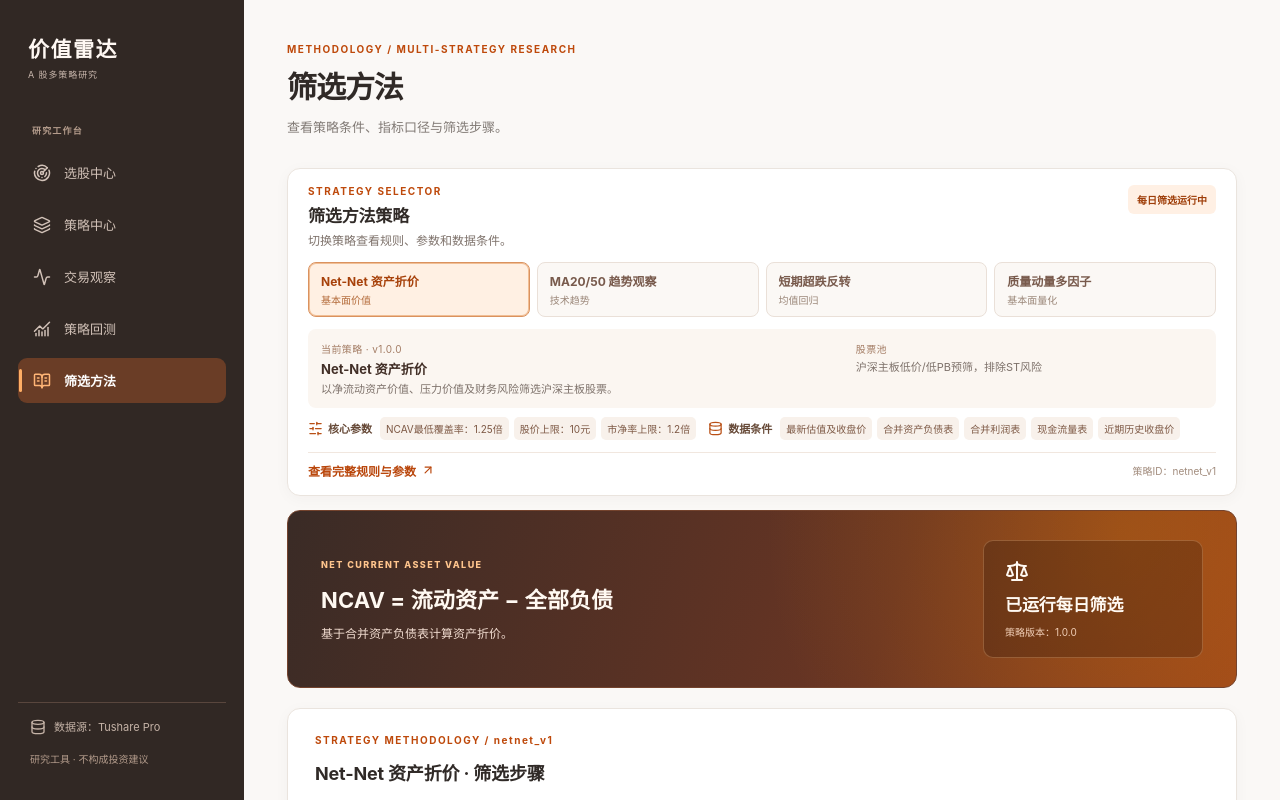
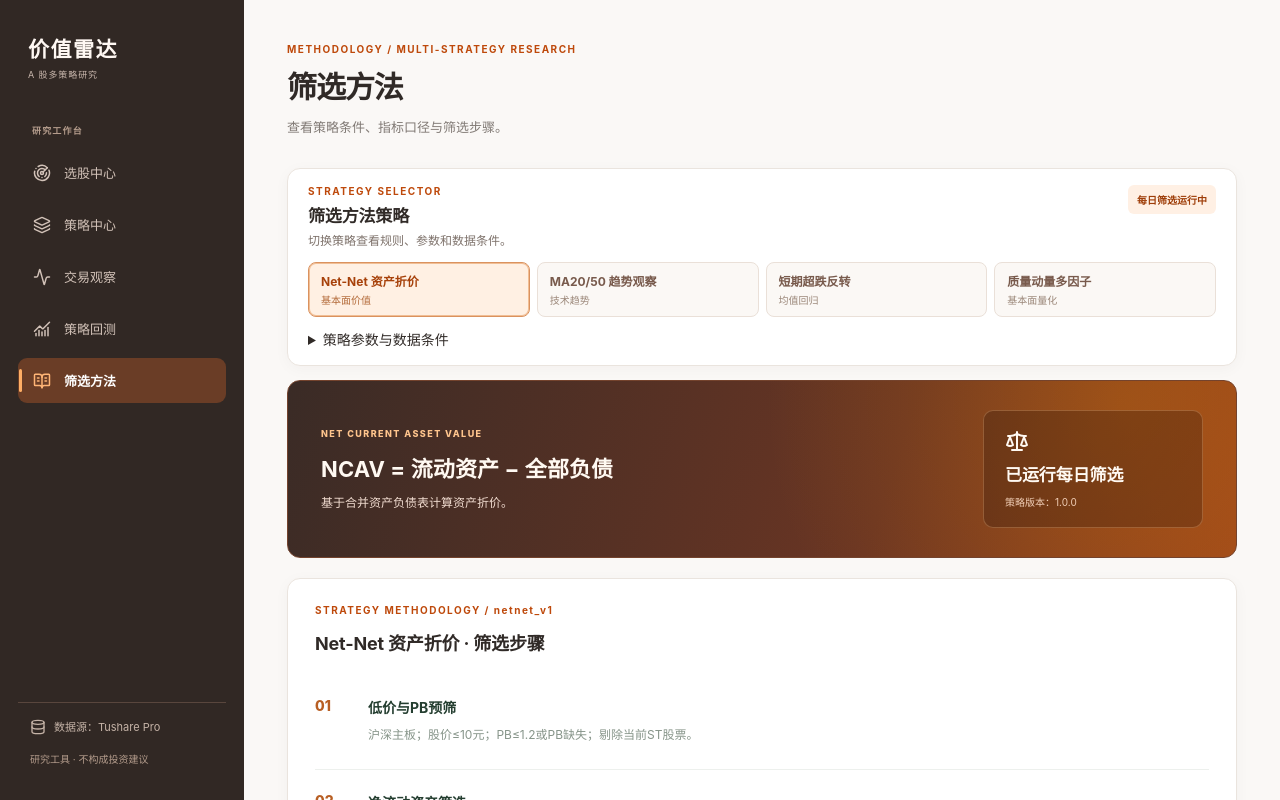
Before and after one commit to LGuangming/a-share-value-screener, a Next.js app: page /methodology in a window 1280 px wide. Shown: the top 800 px of the page. Built offline with nearby package versions, Linux system fonts and the light colour scheme.

Commit message:
Integrate UI V2: components/strategy-switch.tsx

```diff
--- a/components/strategy-switch.tsx
+++ b/components/strategy-switch.tsx
@@ -69,6 +69,9 @@ export default function StrategySwitch({
           </button>
         )}
       </div>
+      <details className="strategy-context" key={selected.id}>
+        <summary>策略参数与数据条件</summary>
+        <div className="strategy-context-body">
       <div className="strategy-switch-summary">
         <div>
           <span className="strategy-switch-label">当前策略 · v{selected.version}</span>
@@ -94,6 +97,8 @@ export default function StrategySwitch({
         </Link>
         <span>策略ID：{selected.id}</span>
       </div>
+        </div>
+      </details>
     </section>
     {mode === "methodology"
       ? <StrategyMethodology key={selected.id} strategy={selected}/>
```
